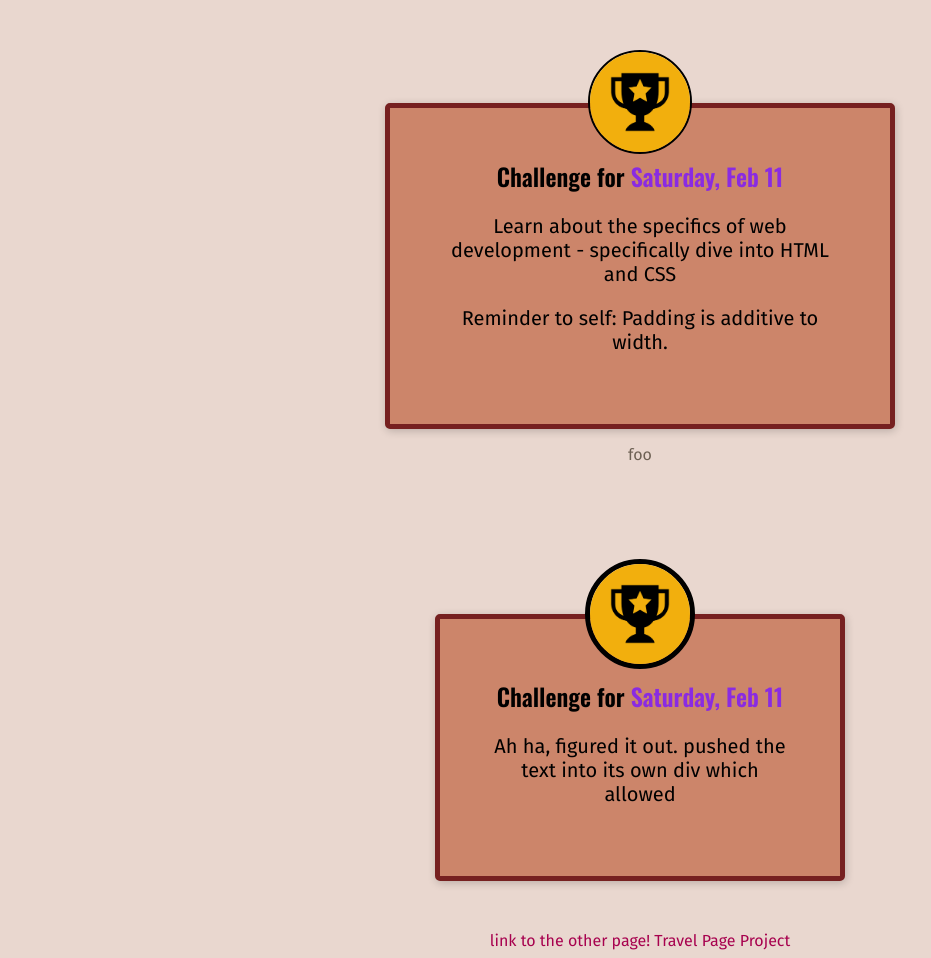
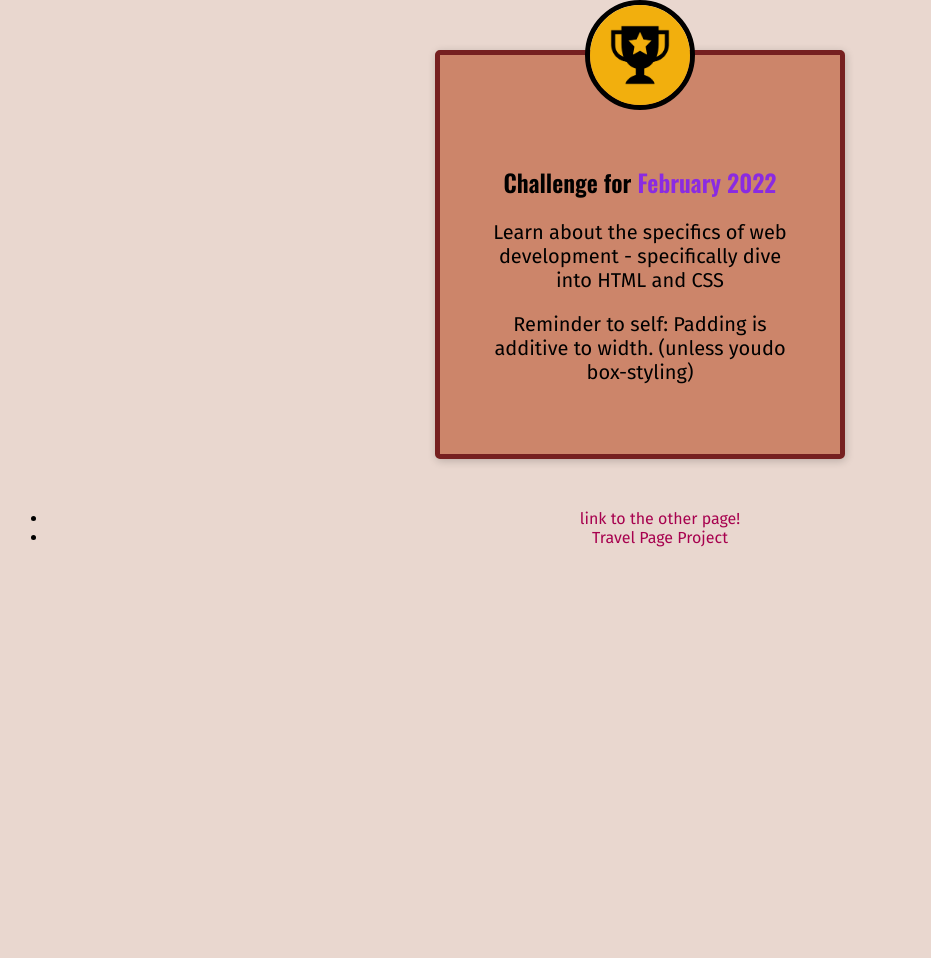
Before and after one commit to rdonoghue/100dayswebdev, a web app: file index.html in a window 1280 px wide. Shown: the whole page, without its empty margins (0-931 px from the left). After the commit the page ends 800 px from the top, so only its background shows below. Run offline with its HTML, style and script files only (its server is not run), Linux system fonts and the light colour scheme.

Commit message:
Cleaned up the start page

```diff
--- a/100days.css
+++ b/100days.css
@@ -32,5 +32,8 @@ a:hover {
   text-align: center;
 }
 
+footer {
+  background: linear-gradient(180deg, rgb(227, 255, 253), rgb(202, 243, 240));
+}
 /* ID == octothorp, in contrast with class
 ID should be unique, that's why there's class*/
--- a/index.html
+++ b/index.html
@@ -14,38 +14,29 @@
     <title>100 Days Webdev</title>
   </head>
   <body>
-    <img src="/images/trophy.png" alt="A Trophy." />
+    <!-- <img src="/images/trophy.png" alt="A Trophy." /> -->
 
     <main>
-      <h1>Challenge for <span class="date">Saturday, Feb 11</span></h1>
-      <p>
-        Learn about the specifics of web development - specifically dive into
-        HTML and CSS
-      </p>
-      <p>Reminder to self: Padding is additive to width.</p>
+      <img src="/images/trophy.png" alt="A Trophy." />
+      <div class="textbody">
+        <h1>Challenge for <span class="date">February 2022</span></h1>
+        <p>
+          Learn about the specifics of web development - specifically dive into
+          HTML and CSS
+        </p>
+        <p>
+          Reminder to self: Padding is additive to width. (unless youdo
+          box-styling)
+        </p>
+      </div>
       <!-- Code comments, woo hoo!-->
     </main>
-    <p>foo</p>
-    <div class="main2">
-      <img src="/images/trophy.png" alt="A Trophy." />
-      <div class="textbody">
-        <h1>Challenge for <span class="date">Saturday, Feb 11</span></h1>
-        <p>
-          <!-- Ok, did this one a secont time to see about putting the image
-            element inside the main sticking out rather than outside floating
-            in. That seems like a smarter solution in general (because they ARE
-            a logical group, but it seems to have some limits on how far out I
-            can push the image, which I SUSPECT are rooted in the element above
-            it, but I'm not usre yet. ) -->
-
-          Ah ha, figured it out. pushed the text into its own div which allowed
-        </p>
-      </div>
-    </div>
 
     <footer>
-      <a href="page2.html">link to the other page!</a>
-      <a href="travel.html">Travel Page Project</a>
+      <ul>
+        <li><a href="page2.html">link to the other page!</a></li>
+        <li><a href="travel.html">Travel Page Project</a></li>
+      </ul>
     </footer>
   </body>
 </html>
--- a/page1.css
+++ b/page1.css
@@ -47,13 +47,13 @@ img {
   height: 100px;
   border-radius: 50%;
   border: 2px solid black;
-  margin: 0 0 -55px 0;
+  /* margin: 0 0 -55px 0; */
   /* margin: 0px auto auto auto; */
 }
 
-.main2 img {
+main img {
   border: 5px solid black;
-  margin: -60px 0 0 0;
+  margin: -200px 0 0 0;
 }
 
 .date {
--- a/styles/page1.css
+++ b/styles/page1.css
@@ -9,35 +9,21 @@ main {
   color: black;
   width: 400px;
   margin: 0px auto 0px auto;
-  padding: 50px 50px;
+  /* padding: 50px 50px; */
   box-shadow: 1px 2px 8px rgb(0, 0, 0, 0.2);
-}
-
-.main2 {
-  border-radius: 5px;
-  border: 5px solid rgb(118, 32, 32);
-  background-color: rgb(204, 133, 106);
-  color: black;
-  width: 400px;
-  margin: 150px auto 50px auto;
-  /* padding: 50px; */
-  box-shadow: 1px 2px 8px rgb(0, 0, 0, 0.2);
-  color: black;
 }
 
 footer {
   margin-top: 50px;
 }
 
-main h1,
-.main2 h1 {
+main h1 {
   color: black;
   font-size: 1.5em;
   margin: 0;
 }
 
-main p,
-.main2 p {
+main p {
   color: black;
   font-size: 1.25em;
 }
@@ -51,9 +37,9 @@ img {
   /* margin: 0px auto auto auto; */
 }
 
-.main2 img {
+main img {
   border: 5px solid black;
-  margin: -60px 0 0 0;
+  margin: -55px 0 0 0;
 }
 
 .date {
@@ -61,5 +47,5 @@ img {
 }
 
 .textbody {
-  padding: 5px 50px 50px 50px;
+  padding: 50px 50px 50px 50px;
 }
--- a/travel.html
+++ b/travel.html
@@ -19,7 +19,7 @@
       <nav>
         <ul>
           <li><a href="places.html">Destinations</a></li>
-          <li><a href="about.html">About</a></li>
+          <li><a href="index.html">About</a></li>
         </ul>
       </nav>
     </header>
```
